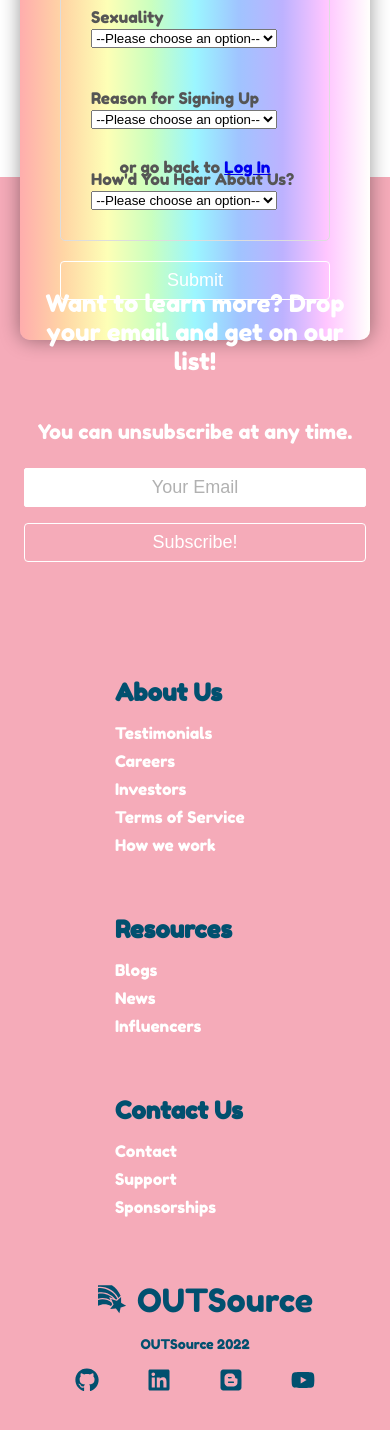
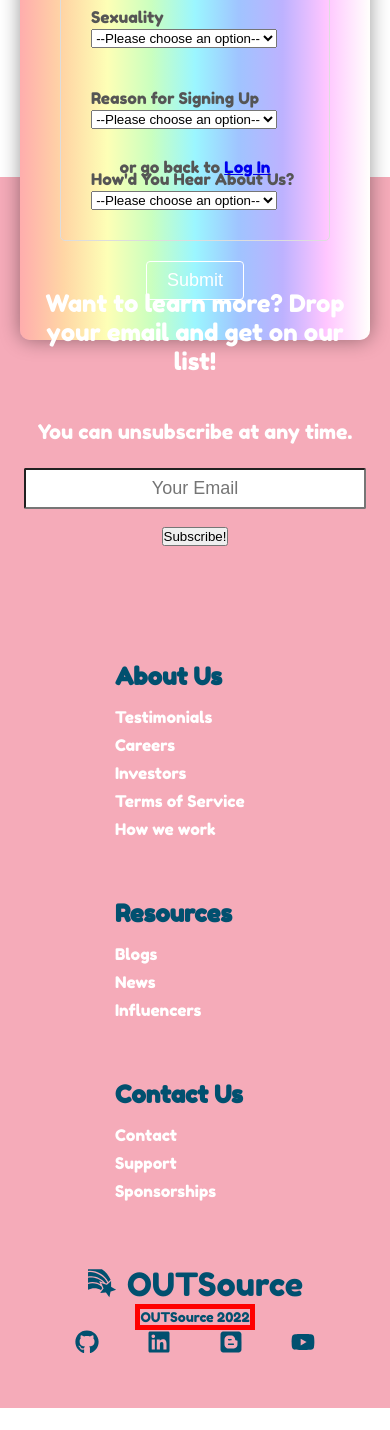
Before and after one commit to bitz820/OUTSource, a React (Create React App) app in the folder client/: page /signup in a window 390 px wide. Shown: the part 767-2197 px from the top of the page. After the commit the page ends 2175 px from the top, so only its background shows below. Built offline with nearby package versions, Linux system fonts and the light colour scheme; no server answers.

Commit message:
styled footer component using app.css

```diff
--- a/client/src/App.css
+++ b/client/src/App.css
@@ -22,7 +22,6 @@
 :root {
     --animate-duration: 300ms;
 }
-
 
 /* Nav Bar Styling */
 .navbar {
@@ -107,7 +106,7 @@
     display: none;
 }
 
-@media screen and (max-width: 960px) {
+@media screen and (max-width: 667px) {
 
     .nav-menu {
         display: flex;
@@ -173,3 +172,135 @@
         font-size: 2rem;
     }
 }
+
+/* Footer Styling */
+
+.footer-container {
+    background-color: #f5abb9;
+    padding: 4rem 0 2rem 0;
+    display: flex;
+    flex-direction: column;
+    justify-content: center;
+    align-items: center;
+}
+
+.footer-subscription {
+    display: flex;
+    flex-direction: column;
+    justify-content: center;
+    align-items: center;
+    text-align: center;
+    margin-bottom: 24px;
+    padding: 24px;
+    color: #fff;
+}
+
+.footer-subscription-heading {
+    margin-bottom: 24px;
+    font-size: 24px;
+}
+
+.footer-subscription-text {
+    margin-bottom: 24px;
+    font-size: 20px;
+}
+
+.footer-input {
+    padding: 8px 24px;
+    border-radius: 2px;
+    margin-right: 10px;
+    font-size: 18px;
+    margin-bottom: 16px;
+}
+
+.footer-links {
+    width: 100%;
+    max-width: 1000px;
+    display: flex;
+    justify-content: space-around;
+}
+
+.footer-link-items {
+    display: flex;
+    flex-direction: column;
+    align-items: flex-start;
+    margin: 16px;
+    width: 160px;
+    box-sizing: border-box;
+}
+
+.footer-link-items h2 {
+    margin-bottom: 16px;
+    color: #01506f;
+}
+
+.footer-link-items a {
+    color: #fff;
+    text-decoration: none;
+    margin-bottom: 0.5rem;
+}
+
+.footer-link-items a:hover {
+    color: #01506f;
+    transition: 0.3s ease-out;
+}
+
+/* Social Icons */
+.social-icon-link {
+    color: #01506f;
+    font-size: 24px;
+}
+
+.social-icon-link :hover {
+    color: #fff;
+    transition: 0.3s ease-out;
+}
+
+.social-media {
+    max-width: 1000px;
+    display: flex;
+    justify-content: space-between;
+    align-items: center;
+    width: 90%;
+    max-width: 1000px;
+    margin: 40px auto 0 auto;
+    margin-bottom: 16px;
+}
+
+.social-icons {
+    display: flex;
+    justify-content: space-between;
+    align-items: center;
+    width: 240px;
+}
+
+.social-logo {
+    color: #01506f;
+    cursor: pointer;
+    text-decoration: none;
+    font-size: 2rem;
+    display: flex;
+    align-items: center;
+}
+
+.website-rights {
+    color: #01506f;
+    border: red 5px solid;
+  }
+
+  @media screen and (max-width: 667px) {
+    .footer-input {
+        width: 100%;
+    }
+
+    .footer-links {
+        padding-top: 2rem;
+      flex-direction: column;
+      align-items: center;
+      text-align: center;
+    }
+
+    .social-media {
+      flex-direction: column;
+    }
+  }
--- a/client/src/Components/pages/Footer.css
+++ /dev/null
@@ -1,160 +0,0 @@
-.footer-container {
-  background-color: #f5abb9;
-  padding: 4rem 0 2rem 0;
-  display: flex;
-  flex-direction: column;
-  justify-content: center;
-  align-items: center;
-}
-
-.footer-subscription {
-  display: flex;
-  flex-direction: column;
-  justify-content: center;
-  align-items: center;
-  text-align: center;
-  margin-bottom: 24px;
-  padding: 24px;
-  color: #fff;
-}
-
-.footer-subscription > p {
-  /* font-family: 'Trebuchet MS', 'Lucida Sans Unicode', 'Lucida Grande',
-    'Lucida Sans', Arial, sans-serif; */
-}
-
-.footer-subscription-heading {
-  margin-bottom: 24px;
-  font-size: 24px;
-}
-
-.footer-subscription-text {
-  margin-bottom: 24px;
-  font-size: 20px;
-}
-
-.footer-input {
-  padding: 8px 24px;
-  border-radius: 2px;
-  margin-right: 10px;
-  outline: none;
-  border: none;
-  font-size: 18px;
-  margin-bottom: 16px;
-  border: 1px solid #fff;
-}
-
-.footer-links {
-  width: 100%;
-  max-width: 1000px;
-  display: flex;
-  justify-content: space-around;
-}
-
-.footer-link-wrapper {
-  display: flex;
-}
-
-.footer-link-items {
-  display: flex;
-  flex-direction: column;
-  align-items: flex-start;
-  margin: 16px;
-  text-align: left;
-  width: 160px;
-  box-sizing: border-box;
-}
-
-.footer-link-items h2 {
-  margin-bottom: 16px;
-}
-
-.footer-link-items > h2 {
-  color: #01506f;
-}
-
-.footer-link-items a {
-  color: #fff;
-  text-decoration: none;
-  margin-bottom: 0.5rem;
-}
-
-.footer-link-items a:hover {
-  color: #01506f;
-  transition: 0.3s ease-out;
-}
-
-.footer-email-form h2 {
-  margin-bottom: 2rem;
-}
-
-.footer-input::placeholder {
-  color: #b1b1b1;
-}
-
-/* Social Icons */
-.social-icon-link {
-  color: #01506f;
-  font-size: 24px;
-}
-
-.social-media {
-  /* color: black; */
-  max-width: 1000px;
-  width: 100%;
-}
-
-.social-media-wrap {
-  display: flex;
-  justify-content: space-between;
-  align-items: center;
-  width: 90%;
-  max-width: 1000px;
-  margin: 40px auto 0 auto;
-}
-
-.social-icons {
-  display: flex;
-  justify-content: space-between;
-  align-items: center;
-  width: 240px;
-}
-
-.social-logo {
-  color: #01506f;
-  justify-self: start;
-  margin-left: 20px;
-  cursor: pointer;
-  text-decoration: none;
-  font-size: 2rem;
-  display: flex;
-  align-items: center;
-  margin-bottom: 16px;
-}
-
-.website-rights {
-  color: #01506f;
-  margin-bottom: 16px;
-}
-
-@media screen and (max-width: 820px) {
-  .footer-links {
-    padding-top: 2rem;
-  }
-
-  .footer-input {
-    width: 100%;
-  }
-
-  .btn {
-    width: 100%;
-  }
-
-  .footer-link-wrapper {
-    flex-direction: column;
-  }
-
-  .social-media-wrap {
-    flex-direction: column;
-  }
-}
--- a/client/src/Components/pages/Footer.js
+++ b/client/src/Components/pages/Footer.js
@@ -1,14 +1,7 @@
 import React, { useState } from 'react';
-import './Footer.css';
-import { Button } from './Button';
+import { NavLink, useNavigate } from 'react-router-dom';
 import { toast } from 'react-toastify';
-import { NavLink, useNavigate } from 'react-router-dom';
-import {
-    FaBlogger,
-    FaGithub,
-    FaYoutube,
-    FaLinkedin
-} from 'react-icons/fa';
+import { FaBlogger, FaGithub, FaYoutube, FaLinkedin } from 'react-icons/fa';
 import { GiRainbowStar } from "react-icons/gi"
 
 function Footer() {
@@ -39,7 +32,6 @@
                 <p className='footer-subscription-text'>
                     You can unsubscribe at any time.
                 </p>
-                <div className='input-areas'>
                 <form>
                     <input
                         onChange={(e) => setEmail(e.target.value)}
@@ -49,12 +41,11 @@
                         type='email'
                         placeholder='Your Email'
                     />
-                        <Button onClick={handleSubscribe} buttonStyle='btn--outline' >Subscribe! </Button>
+                    <button onClick={handleSubscribe}>Subscribe! </button>
                 </form>
-                </div>
+
             </section>
             <div className='footer-links'>
-                <div className='footer-link-wrapper'>
                 <div className='footer-link-items'>
                     <h2>About Us</h2>
                     <a
@@ -137,11 +128,9 @@
                         Sponsorships
                     </a>
                 </div>
+            </div>
 
-                </div>
-            </div>
             <section className='social-media'>
-                <div className='social-media-wrap'>
                 <div className='footer-logo'>
                     <NavLink to='/' className='social-logo'>
                         <GiRainbowStar className='navbar-icon' />
@@ -185,7 +174,6 @@
                         <FaYoutube />
                     </a>
                 </div>
-                </div>
             </section>
         </div>
     );
```
Lines whose indentation alone changed are shown as unchanged.
